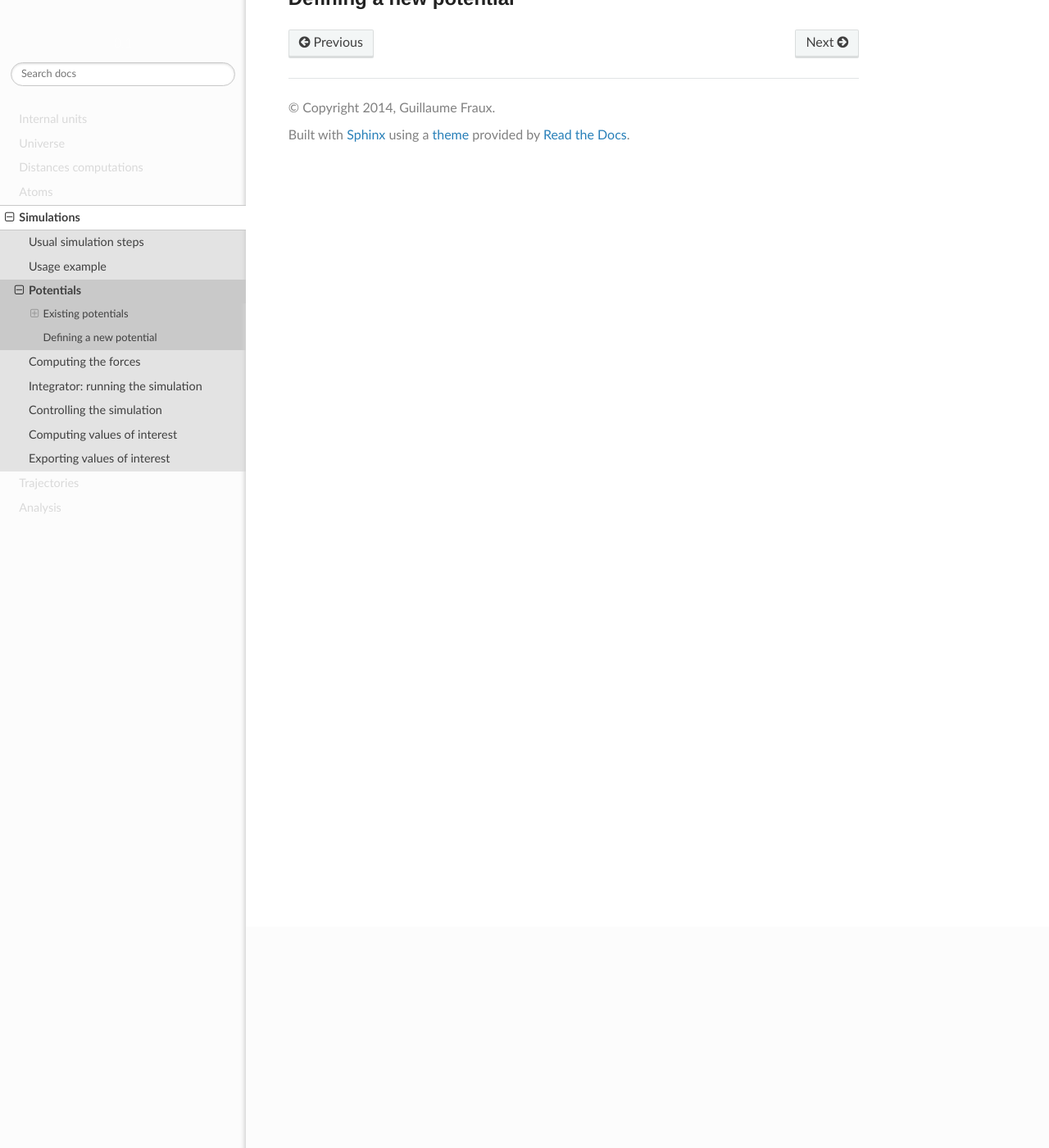
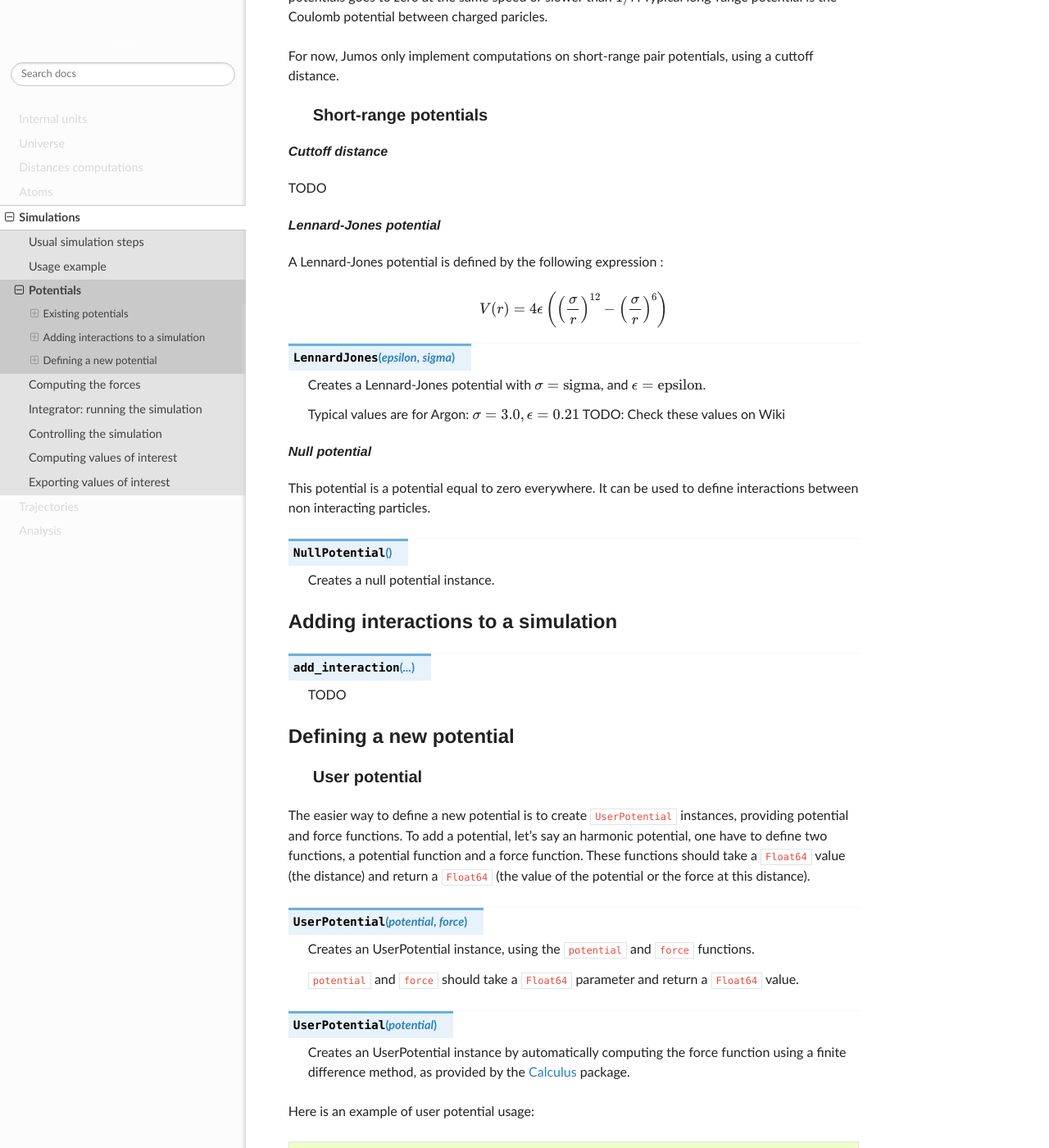
Before and after one commit to Luthaf/Jumos.jl, a Sphinx documentation site: the page built from doc/simulations/potentials.rst, in a window 1280 px wide and 1400 px high, scrolled down 270 px. Shown: the whole window at 82% size. Built offline with Sphinx 7.4.7 and the Read the Docs theme 2.0.0, drawn with Linux system fonts in a browser that asks for light colours; before the commit the page ends 900 px from its top, so only the background shows below that; some of the changed text lies outside the part shown.

Commit message:
[doc] Start the Potential documentation

```diff
--- a/doc/index.rst
+++ b/doc/index.rst
@@ -18,7 +18,7 @@ simulation run or by reading frames in a file.
 Jumos is separated in 7 main modules : `Units`, `Universe`, `Atoms`, `Simulations`,
 `Trajectories`, `Distances` and `Analysis`.
 
-If you want to start running simulations, directely go to the :ref:`usage example <usage-example>`.
+If you want to start running simulations, directely go to the :ref:`simulation-usage`.
 You can also explore the packages with the links below.
 
 .. toctree::
--- a/doc/simulations/potentials.rst
+++ b/doc/simulations/potentials.rst
@@ -1,15 +1,123 @@
+**********
 Potentials
-==========
+**********
 
 Existing potentials
--------------------
+===================
 
+In molecular simulations, there is two main kind of potential : short-range
+potential and long-range potential. Short-range potential goes to zero faster
+than the :math:`1/r` function, and long-range potentials goes to zero at the
+same speed or slower than :math:`1/r`. Typical long-range potential is the
+Coulomb potential between charged paricles.
+
+For now, Jumos only implement computations on short-range pair potentials, using a
+cuttoff distance.
+
+Short-range potentials
+----------------------
+
+Cuttoff distance
+^^^^^^^^^^^^^^^^
+
+TODO
 
 .. _lennard-jones-potential:
 
 Lennard-Jones potential
 ^^^^^^^^^^^^^^^^^^^^^^^
 
+A Lennard-Jones potential is defined by the following expression :
+
+.. math::
+
+    V(r) = 4\epsilon \left( \left( \frac{\sigma}{r} \right)^{12} -
+                            \left( \frac{\sigma}{r} \right)^6 \right)
+
+.. function:: LennardJones(epsilon, sigma)
+
+    Creates a Lennard-Jones potential with :math:`\sigma = \text{sigma}`, and
+    :math:`\epsilon = \text{epsilon}`.
+
+    Typical values are for Argon: :math:`\sigma = 3.0, \epsilon = 0.21`
+    TODO: Check these values on Wiki
+
+.. _null-potential:
+
+Null potential
+^^^^^^^^^^^^^^
+
+This potential is a potential equal to zero everywhere. It can be used to define
+interactions between non interacting particles.
+
+.. function:: NullPotential()
+
+    Creates a null potential instance.
+
+
+Adding interactions to a simulation
+===================================
+
+.. function:: add_interaction(...)
+
+    TODO
+
 
 Defining a new potential
-------------------------
+========================
+
+.. _user-potential:
+
+User potential
+--------------
+
+The easier way to define a new potential is to create ``UserPotential`` instances,
+providing potential and force functions. To add a potential, let's say an harmonic
+potential, one have to define two functions, a potential function and a force
+function. These functions should take a ``Float64`` value (the distance) and
+return a ``Float64`` (the value of the potential or the force at this distance).
+
+.. function:: UserPotential(potential, force)
+
+    Creates an UserPotential instance, using the ``potential`` and ``force`` functions.
+
+    ``potential`` and ``force`` should take a ``Float64`` parameter and return a
+    ``Float64`` value.
+
+.. function:: UserPotential(potential)
+
+    Creates an UserPotential instance by automatically computing the force
+    function using a finite difference method, as provided by the
+    `Calculus <http://github.com/johnmyleswhite/Calculus.jl>`_ package.
+
+Here is an example of user potential usage:
+
+.. code-block:: julia
+
+    # potential function
+    f(x) = 6*(x-3.)^2 - .5
+    # force function
+    g(x) = -12.*x + 36.
+
+    # Create a potential instance
+    my_harmonic_potential = UserPotential(f, g)
+
+    # One can also create a potential whithout providing a funtion for the force,
+    # at the cost of a less effective computation.
+    my_harmonic_2 = UserPotential(f)
+
+    force(my_harmonic_2, 3.3) == force(my_harmonic_potential, 3.3)
+    # false
+
+    isapprox(force(my_harmonic_2, 3.3), force(my_harmonic_potential, 3.3))
+    # true
+
+
+Subtyping ShortRangePotential
+-----------------------------
+
+TODO
+
+Example: LJ second form.
+
+.. TODO : LongRangePotential
--- a/doc/simulations/steps.rst
+++ b/doc/simulations/steps.rst
@@ -1,3 +1,5 @@
+.. _simulation-steps:
+
 Usual simulation steps
 ======================
 
--- a/doc/simulations/usage.rst
+++ b/doc/simulations/usage.rst
@@ -1,4 +1,4 @@
-.. _usage-example:
+.. _simulation-usage:
 
 Usage example
 =============
```
Also changed, not shown: doc/simulations/index.rst (+16 -10 lines), 1 other file.
